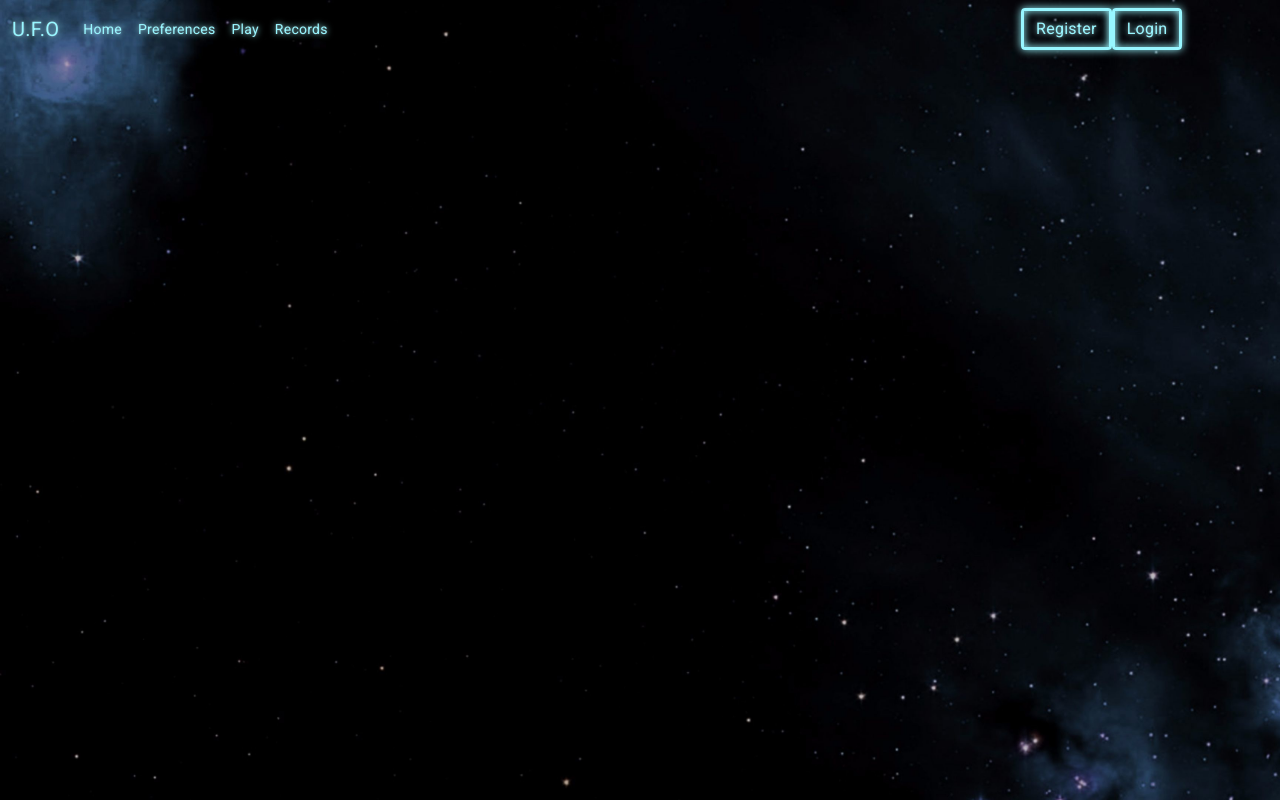
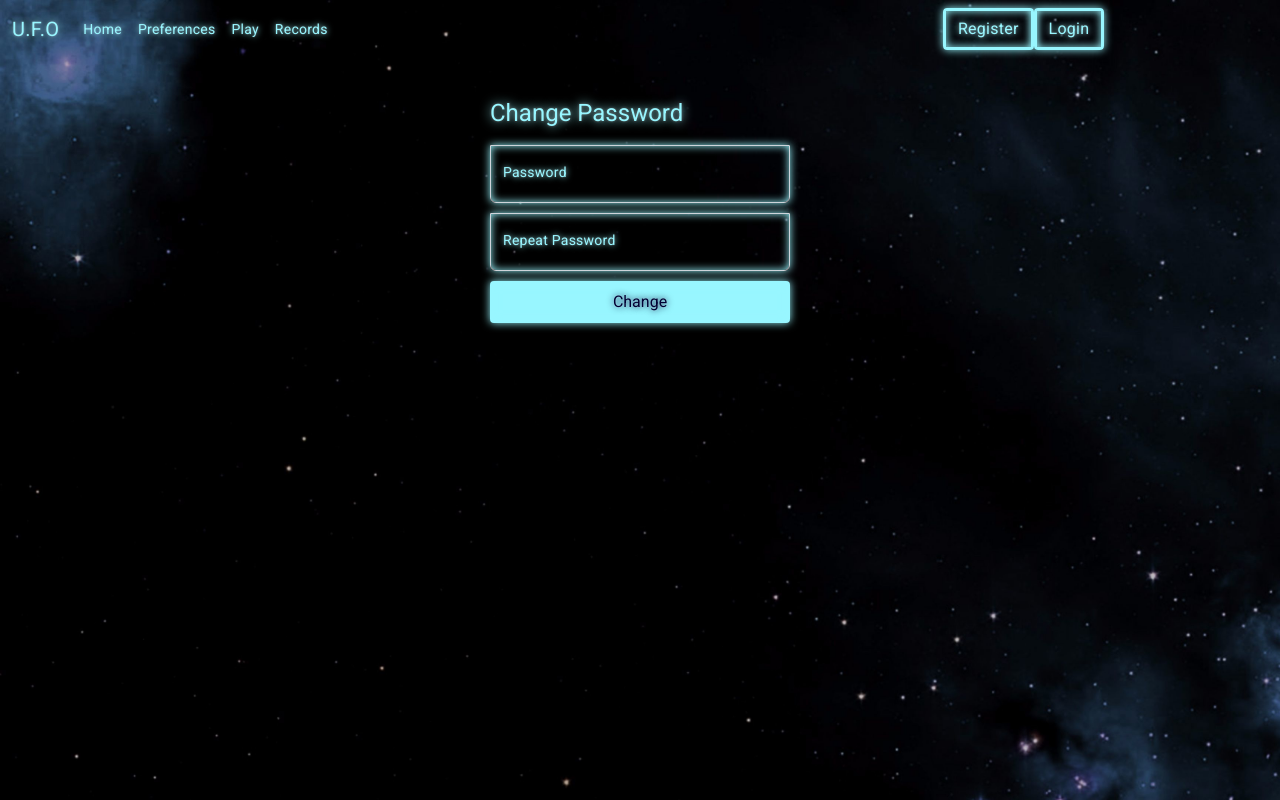
Before and after one commit to alexvicen/WebDevelopmentPractice2UFO, an Angular app: page /profile in a window 1280 px wide. Before the commit this address led to /. Built offline with nearby package versions, Linux system fonts and the light colour scheme.

Commit message:
add change password

```diff
--- a/src/app/app-routing.module.ts
+++ b/src/app/app-routing.module.ts
@@ -1,3 +1,4 @@
+import { ChangePassComponent } from './change-pass/change-pass.component';
 import { RegisterComponent } from './register/register.component';
 import { RecordsComponent } from './records/records.component';
 import { PreferencesComponent } from './preferences/preferences.component';
@@ -14,7 +15,8 @@ const routes: Routes = [
   { path: 'game', component: GameComponent },
   { path: 'preferences', component: PreferencesComponent },
   { path: 'records', component: RecordsComponent },
-  { path: 'register', component: RegisterComponent }
+  { path: 'register', component: RegisterComponent },
+  { path: 'profile', component: ChangePassComponent }
 ];
 
 @NgModule({
--- a/src/app/app.module.ts
+++ b/src/app/app.module.ts
@@ -19,6 +19,7 @@ import { RecordsComponent } from './records/records.component';
 import { RegisterComponent } from './register/register.component';
 import { DialogComponent } from './dialog/dialog.component';
 import { BrowserAnimationsModule } from '@angular/platform-browser/animations';
+import { ChangePassComponent } from './change-pass/change-pass.component';
 
 @NgModule({
   declarations: [
@@ -31,6 +32,7 @@ import { BrowserAnimationsModule } from '@angular/platform-browser/animations';
     RecordsComponent,
     RegisterComponent,
     DialogComponent,
+    ChangePassComponent,
   ],
   imports: [
     BrowserModule,
--- /dev/null
+++ b/src/app/change-pass/change-pass.component.html
@@ -0,0 +1,31 @@
+<div #dialog title="Prueba"></div>
+<main #registerForm class="form-signin w-100 m-auto">
+  <form>
+    <h1 class="h3 mb-3 fw-normal neon_text">Change Password</h1>
+    <div class="form-floating neon_text">
+      <input
+        #password
+        type="password"
+        class="form-control"
+        placeholder="Password"
+      />
+      <label class="form-label" for="floatingPassword">Password</label>
+    </div>
+    <div class="form-floating neon_text">
+      <input
+        #repeatPassword
+        type="password"
+        class="form-control"
+        placeholder="Repeat Password"
+      />
+      <label class="form-label" for="floatingPassword">Repeat Password</label>
+    </div>
+    <button
+      class="w-100 btn neon_filled"
+      type="button"
+      (click)="changePassword()"
+    >
+      Change
+    </button>
+  </form>
+</main>
--- /dev/null
+++ b/src/app/change-pass/change-pass.component.scss
@@ -0,0 +1,34 @@
+:root {
+  --clr-neon: rgb(152, 246, 255);
+  --clr-bg: hsl(323 21% 16%);
+}
+
+.form-floating .form-control {
+  background-color: transparent;
+  color: var(--clr-neon);
+  box-shadow: inset 0 0 0.5em 0 var(--clr-neon), 0 0 0.5em 0 var(--clr-neon);
+}
+
+.form-signin {
+  max-width: 330px;
+  padding: 15px;
+}
+.form-signin .form-floating:focus-within {
+  z-index: 2;
+}
+
+.form-signin input[type="userName"] {
+  margin-bottom: -1px;
+  border-bottom-right-radius: 0;
+  border-bottom-left-radius: 0;
+}
+
+.form-signin input[type="password"] {
+  margin-bottom: 10px;
+  border-top-left-radius: 0;
+  border-top-right-radius: 0;
+}
+.ui-dialog {
+  background: transparent;
+  background-image: transparent;
+}
--- /dev/null
+++ b/src/app/change-pass/change-pass.component.ts
@@ -0,0 +1,72 @@
+import { Component, ViewChild, ElementRef } from '@angular/core';
+import { HttpClient, HttpHeaders } from '@angular/common/http';
+import { MatDialog } from '@angular/material/dialog';
+import { Router } from '@angular/router';
+import { DialogComponent } from './../dialog/dialog.component';
+import { DialogData } from './../dialog/dialogData';
+
+@Component({
+  selector: 'app-change-pass',
+  templateUrl: './change-pass.component.html',
+  styleUrls: ['./change-pass.component.scss']
+})
+export class ChangePassComponent {
+
+  constructor(private router: Router, private http: HttpClient, private dialog: MatDialog) { }
+
+  @ViewChild('password', { static: true }) password!: ElementRef;
+  @ViewChild('repeatPassword', { static: true }) repeatPassword!: ElementRef;
+
+  authorization = localStorage["authorization"] || undefined;
+  userName = localStorage["userName"] || undefined;
+
+  changePassword() {
+    if (this.password.nativeElement.value.length > 8) {
+      alert("The password can contain a maximum of 8 characters");
+      return;
+    }
+    if (this.password.nativeElement.value != this.repeatPassword.nativeElement.value) {
+      alert("Passwords must match");
+      return;
+    }
+    const headers = new HttpHeaders({ 'Content-Type': 'application/json; charset=utf-8', 'Authorization': this.authorization });
+    this.http.patch<any>("http://wd.etsisi.upm.es:10000/users/" + this.userName,
+      {
+        password: this.password.nativeElement.value
+      }, { headers: headers })
+      .subscribe({
+        error: (error) => { this.changePasswordTreatment(error) },
+        next: (next) => {
+          this.passwordChangedRedirect()
+        },
+      });
+  }
+
+  changePasswordTreatment(error: any) {
+    switch (error.status) {
+      case 204:
+        this.passwordChangedRedirect()
+        break;
+      case 401:
+        this.dialog.open(DialogComponent, { data: new DialogData("No valid token", undefined) })
+        break;
+      case 500:
+        this.dialog.open(DialogComponent, { data: new DialogData("Server error", undefined) })
+        break;
+      default:
+        this.dialog.open(DialogComponent, { data: new DialogData("Unknown error", undefined) })
+        break;
+    }
+  }
+  passwordChangedRedirect() {
+    const dialog = this.dialog.open(DialogComponent, { data: new DialogData("Password changed", undefined) })
+    dialog.afterClosed().subscribe(art => {
+      console.log("RESULT: " + art)
+      if (art == true && this.authorization != undefined) {
+        this.router.navigate(['/index']);
+        return
+      }
+      location.reload();
+    });
+  }
+}
--- a/src/app/header/header.component.html
+++ b/src/app/header/header.component.html
@@ -39,6 +39,12 @@
         <a #login class="btn neon_border view_collapsed" routerLink="/login"
           >Login</a
         >
+        <a
+          #changePass
+          class="btn neon_filled view_collapsed"
+          routerLink="/profile"
+          >Profile</a
+        >
         <a #logOut class="btn neon_filled view_collapsed" (click)="logOutUser()"
           >Log out</a
         >
--- a/src/app/header/header.component.ts
+++ b/src/app/header/header.component.ts
@@ -20,6 +20,7 @@ export class HeaderComponent implements OnInit, AfterViewInit {
   @ViewChild('register', { static: true }) register!: ElementRef;
   @ViewChild('login', { static: true }) login!: ElementRef;
   @ViewChild('logOut', { static: true }) logOut!: ElementRef;
+  @ViewChild('changePass', { static: true }) changePass!: ElementRef;
 
   ngOnInit(): void {
     this.siblingsService.currentData.subscribe(data => {
@@ -44,11 +45,13 @@ export class HeaderComponent implements OnInit, AfterViewInit {
       this.register.nativeElement.style.visibility = "hidden";
       this.login.nativeElement.style.visibility = "hidden";
       this.logOut.nativeElement.style.visibility = "visible";
+      this.changePass.nativeElement.style.visibility = "visible";
       return
     }
     this.register.nativeElement.style.visibility = "visible";
     this.login.nativeElement.style.visibility = "visible";
     this.logOut.nativeElement.style.visibility = "hidden";
+    this.changePass.nativeElement.style.visibility = "hidden";
   }
 
 }
--- a/src/app/register/register.component.ts
+++ b/src/app/register/register.component.ts
@@ -45,7 +45,7 @@ export class RegisterComponent {
       alert("The password can contain a maximum of 8 characters");
       return;
     }
-    console.log("pass: " + this.password.nativeElement.value + " - RepeatPass: " + this.repeatPassword.nativeElement.value + " - same: " + this.password.nativeElement.value == this.repeatPassword.nativeElement.value)
+
     if (this.password.nativeElement.value != this.repeatPassword.nativeElement.value) {
       alert("Passwords must match");
       return;
```
Also changed, not shown: 1 other file (tests, documents, lock files or other folders).
